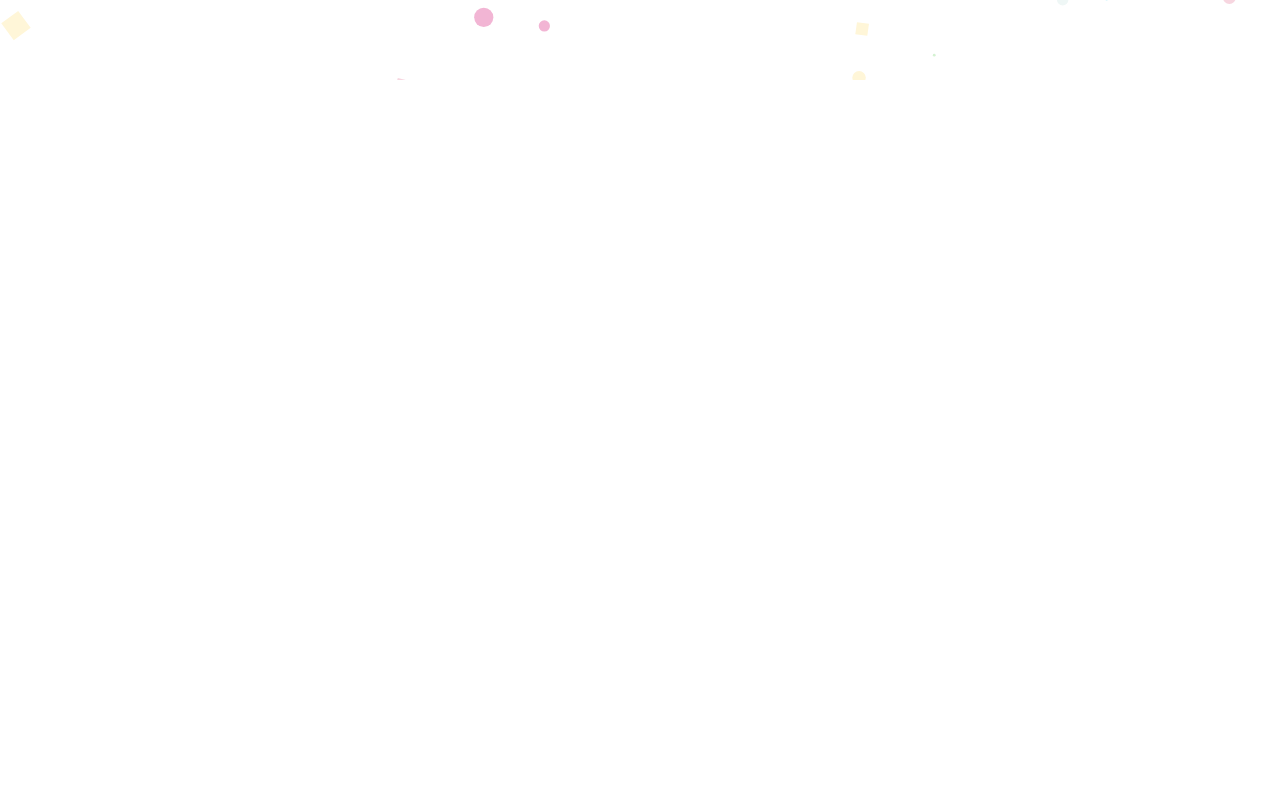
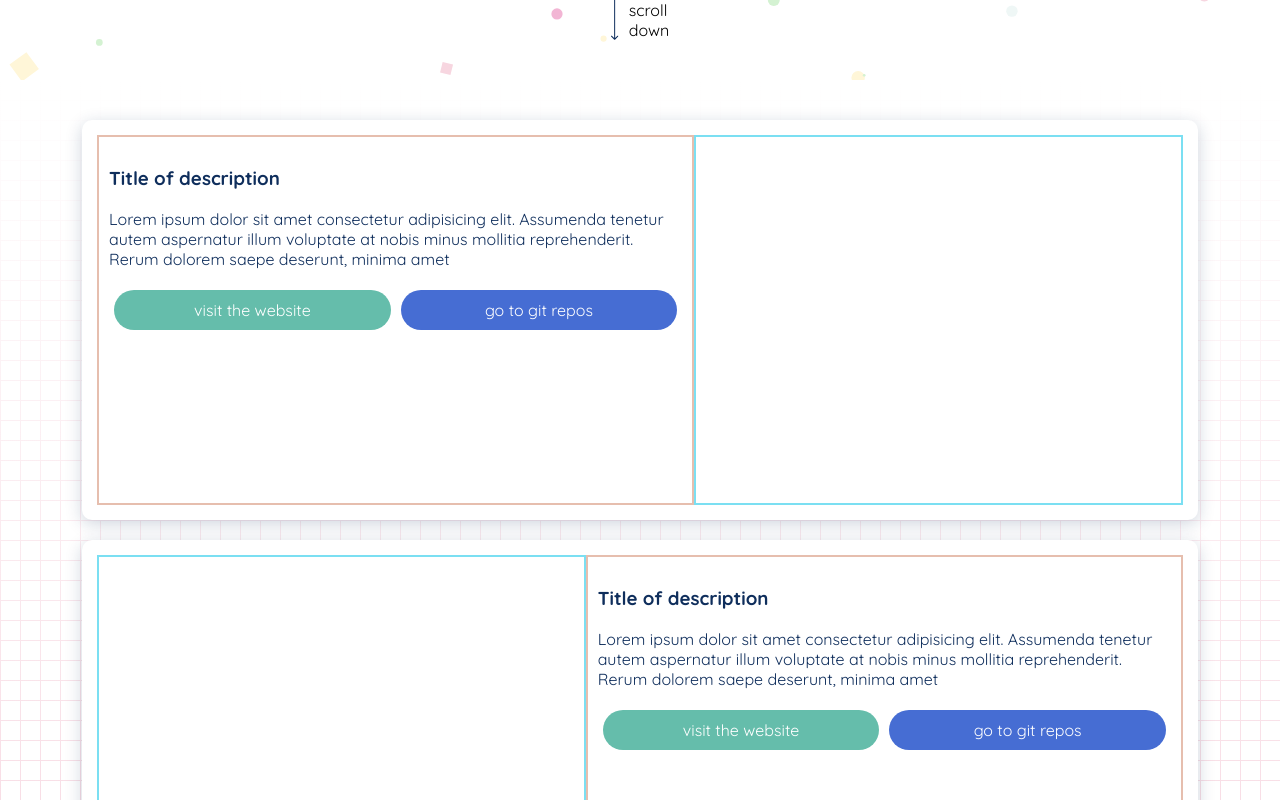
Before and after one commit to denizerisen/portfolio-page, a React (Create React App) app: page / in a window 1280 px wide. Shown: the part 720-1520 px from the top of the page. Before the commit the page ends 800 px from the top, so only its background shows below. Built offline with nearby package versions, Linux system fonts and the light colour scheme.

Commit message:
scroll icon, desc-col

```diff
--- a/src/App.js
+++ b/src/App.js
@@ -1,11 +1,16 @@
 import React from "react";
 import "./styles/main.scss";
 import Hero from "./components/hero/hero";
+import Showcase from "./components/showcase/showcase";
 
 function App() {
   return (
     <div className="App">
       <Hero />
+      <div className="showcase-section">
+        <Showcase />
+        <Showcase />
+      </div>
     </div>
   );
 }
--- a/src/components/hero/hero.js
+++ b/src/components/hero/hero.js
@@ -69,6 +69,23 @@ export default function Hero() {
       <div className="hero-text-container">
         <h1>Hello There,</h1>
       </div>
+      <div className="scroll-pointer">
+        <svg
+          width="8"
+          height="41"
+          viewBox="0 0 8 41"
+          fill="none"
+          xmlns="http://www.w3.org/2000/svg"
+        >
+          <path
+            d="M3.64645 40.6648C3.84171 40.8601 4.15829 40.8601 4.35355 40.6648L7.53553 37.4829C7.7308 37.2876 7.7308 36.971 7.53553 36.7758C7.34027 36.5805 7.02369 36.5805 6.82843 36.7758L4 39.6042L1.17157 36.7758C0.976311 36.5805 0.659728 36.5805 0.464466 36.7758C0.269204 36.971 0.269204 37.2876 0.464466 37.4829L3.64645 40.6648ZM3.5 0L3.5 40.3113H4.5L4.5 0L3.5 0Z"
+            fill="#0F2E5C"
+          />
+        </svg>
+        <p>
+          scroll <br /> down
+        </p>
+      </div>
     </div>
   );
 }
--- a/src/components/hero/hero.scss
+++ b/src/components/hero/hero.scss
@@ -9,7 +9,7 @@ canvas {
 }
 
 .hero-text-container {
-  border: 30px solid transparent;
+  border: px(30) solid transparent;
   border-image: url(../../assets/border.svg) 30 round;
   position: relative;
   top: 50%;
@@ -22,7 +22,23 @@ canvas {
   color: $color-main;
 
   h1 {
-    font-size: 56px;
+    font-size: px(56);
     font-weight: $font-bold;
   }
 }
+
+.scroll-pointer {
+  position: absolute;
+  bottom: 0;
+  left: 50%;
+  transform: translate(-50%, 0);
+  margin-bottom: px(40);
+
+  display: flex;
+  align-items: center;
+
+  p {
+    margin: 0;
+    margin-left: px(10);
+  }
+}
--- a/src/components/showcase/showcase.js
+++ b/src/components/showcase/showcase.js
@@ -0,0 +1,24 @@
+import React from "react";
+export default function Showcase() {
+  return (
+    <section className="showcase">
+      <div className="description-col">
+        <h3>Title of description</h3>
+        <p>
+          Lorem ipsum dolor sit amet consectetur adipisicing elit. Assumenda
+          tenetur autem aspernatur illum voluptate at nobis minus mollitia
+          reprehenderit. Rerum dolorem saepe deserunt, minima amet{" "}
+        </p>
+        <div className="link-wrapper">
+          <a href="#/link" title="link to website" className="link web">
+            visit the website
+          </a>
+          <a href="#/git" title="link to git repository" className="link git">
+            go to git repos
+          </a>
+        </div>
+      </div>
+      <div className="image-col"></div>
+    </section>
+  );
+}
--- /dev/null
+++ b/src/components/showcase/showcase.scss
@@ -0,0 +1,76 @@
+.showcase-section {
+  //   background-image: linear-gradient(90deg, $color-pale-pink 20%, #ffffff 20%),
+  //     linear-gradient(45deg, $color-pale-pink 20%, #ffffff 20%);
+  //   background-position: 0px -50px, 0 0;
+  //   background-size: 10px 10px, 10px 10px;
+
+  //   background: radial-gradient(#f2b5d4 15%, transparent 16%),
+  //     radial-gradient(#f2b5d4 15%, transparent 16%);
+  //   background-position: 0 0, 5px 5px;
+  //   background-size: 10px 10px;
+  padding: px(20) px(20);
+  background: linear-gradient(rgba(#fff, 1) 0%, transparent 100%),
+    linear-gradient(90deg, $color-pale-pink 5%, transparent 1%),
+    linear-gradient($color-pale-pink 5%, transparent 1%);
+
+  background-position: auto, 0 0, 10px 10px;
+  background-size: cover, 20px 20px, 20px 20px;
+}
+
+.showcase {
+  width: 90%;
+  height: px(400);
+  margin: px(20) auto;
+  padding: px(15);
+
+  color: $color-main;
+  background-color: #fff;
+  border-radius: $radius;
+  box-shadow: 0px 4px 17px 0px rgba($color: $color-main, $alpha: 0.2);
+
+  display: flex;
+  align-items: center;
+
+  &:nth-of-type(even) {
+    flex-direction: row-reverse;
+  }
+
+  .description-col,
+  .image-col {
+    height: 100%;
+  }
+
+  .description-col {
+    border: 2px solid $color-sub;
+    flex: 55%;
+  }
+
+  .image-col {
+    border: 2px solid $color-sky-blue;
+    flex: 45%;
+  }
+}
+
+.description-col {
+  padding: px(10);
+
+  .link-wrapper {
+    display: flex;
+  }
+  .link {
+    flex: 1;
+    justify-content: space-between;
+    margin: px(5);
+    text-align: center;
+    color: #fff;
+    padding: px(10) px(20);
+    border-radius: 20px;
+
+    &.web {
+      background: $color-link;
+    }
+    &.git {
+      background: $color-git-link;
+    }
+  }
+}
--- a/src/styles/assets.scss
+++ b/src/styles/assets.scss
@@ -1,4 +1,8 @@
 @import url("https://fonts.googleapis.com/css?family=Quicksand:400,600,700&display=swap");
+@function px($value) {
+  @return (round(($value / 16) * 100) / 100) * 1em;
+}
+
 //color variables
 $color-sky-blue: #7bdff2;
 $color-tea-green: #d4f2d2;
@@ -17,3 +21,5 @@ $font-main: "Quicksand", sans-serif;
 $font-bold: 700;
 $font-semibold: 600;
 $font-regular: 400;
+
+$radius: 10px;
--- a/src/styles/main.scss
+++ b/src/styles/main.scss
@@ -3,3 +3,4 @@
 
 //component styles
 @import "../components/hero/hero.scss";
+@import "../components/showcase/showcase.scss";
--- a/src/styles/reset.scss
+++ b/src/styles/reset.scss
@@ -7,3 +7,13 @@ body {
   padding: 0;
   font-family: $font-main;
 }
+
+a {
+  text-decoration: none;
+  decoration: none;
+
+  &:visited {
+    text-decoration: none;
+    decoration: none;
+  }
+}
```
Also changed, not shown: src/assets/scroll-arrow.svg (added), src/assets/sprite.svg (added).
